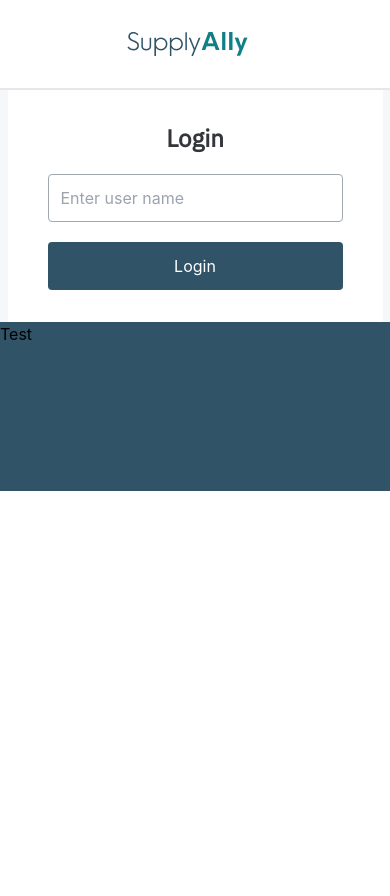
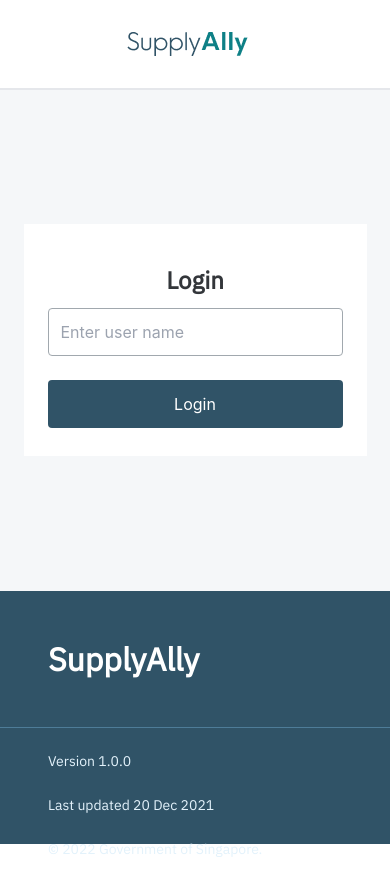
Before and after one commit to nicamanas/GovTech-SupplyAlly-Assessment, a React (Create React App) app in the folder my-app/: page / in a window 390 px wide. Shown: the top 896 px of the page. Before the commit the page ends 844 px from the top, so only its background shows below. Built offline with nearby package versions, Linux system fonts and the light colour scheme.

Commit message:
Footer completed with responsive

```diff
--- a/my-app/src/App.css
+++ b/my-app/src/App.css
@@ -57,20 +57,66 @@
 	padding: 0px;
 
 	background: #305367;
-	height: 20%;
+	height: 30%;
+}
+
+.footer-top {
+	display: flex;
+	flex-direction: column;
+	align-items: flex-start;
+	padding: 48px;
+	gap: 10px;
+
+	height: 60%;
+
+	/* border-bottom: 1px solid grey; */
+	background-color: #305367;
+}
+
+.footer-top-text {
+	font-family: "IBM Plex Sans";
+	font-style: normal;
+	font-weight: 700;
+	font-size: 32px;
+	line-height: 40px;
+
+	color: #ffffff;
+}
+
+.footer-bottom {
+	flex-direction: column;
+	align-items: flex-start;
+	padding: 24px 48px 64px;
+	gap: 24px;
+
+	box-shadow: inset 0px 1px 0px #4e7c98;
+}
+
+.footer-bottom-text {
+	font-family: "IBM Plex Sans";
+	font-style: normal;
+	font-weight: 400;
+	font-size: 14px;
+	line-height: 20px;
+	color: #e3f2fb;
+	display: inline;
 }
 
 .login {
 	background-color: #f5f7f9;
-}
-
-.login h1 {
-	font-size: 24px;
-	line-height: 32px;
+	flex: 1 1 auto;
 }
 
 .card {
+	display: flex;
+	flex-direction: column;
+	align-items: center;
+	padding: 32px 24px;
+	gap: 32px;
 	background-color: #ffffff;
+
+	max-width: 343px;
+	max-height: 232px;
 }
 
 .login-text {
--- a/my-app/src/components/login.tsx
+++ b/my-app/src/components/login.tsx
@@ -4,9 +4,9 @@
 function Login() {
 	return (
 		<div className="login flex flex-col items-center justify-center">
-			<div className="card block p-6 max-w-lg py-4 justify-center">
+			<div className="card">
 				<div className="py-2 px-2 justify-center">
-					<h1 className="m-2 login-text">Login</h1>
+					<h1 className="login-text">Login</h1>
 					<form>
 						<div className="py-3 flex justify-center">
 							<input
@@ -17,7 +17,7 @@
 								required
 							/>
 						</div>
-						<div className="py-2 flex justify-center">
+						<div className="py-3 flex justify-center">
 							<input
 								type="submit"
 								value="Login"
--- a/my-app/src/reusables/footer.tsx
+++ b/my-app/src/reusables/footer.tsx
@@ -1,7 +1,22 @@
 import React from "react"
 
 function Footer() {
-	return <div className="footer">Test</div>
+	return (
+		<div className="footer">
+			<div className="footer-top w-full">
+				<p className="footer-top-text">SupplyAlly</p>
+			</div>
+			<div className="md:inline footer-bottom flex w-full justify-between">
+				<div className="footer-bottom-text md:mr-3">Version 1.0.0</div>
+				<div className="footer-bottom-text md:mx-3">
+					Last updated 20 Dec 2021
+				</div>
+				<div className="footer-bottom-text md:mx-3">
+					© 2022 Government of Singapore.
+				</div>
+			</div>
+		</div>
+	)
 }
 
 export default Footer
--- a/my-app/src/reusables/layout.tsx
+++ b/my-app/src/reusables/layout.tsx
@@ -9,7 +9,7 @@
 	const [navbarOpen, setNavbarOpen] = React.useState(false)
 
 	return (
-		<div className="h-screen">
+		<div className="h-screen flex flex-col">
 			<Navbar />
 			<Outlet />
 			<Footer />
--- a/my-app/src/reusables/navbar.tsx
+++ b/my-app/src/reusables/navbar.tsx
@@ -1,7 +1,6 @@
 import React, { useContext } from "react"
 import { UserContext } from "../App"
-import { Link, Outlet } from "react-router-dom"
-import Footer from "./footer"
+import { Link } from "react-router-dom"
 
 function Navbar() {
 	const { user } = useContext(UserContext)
```
